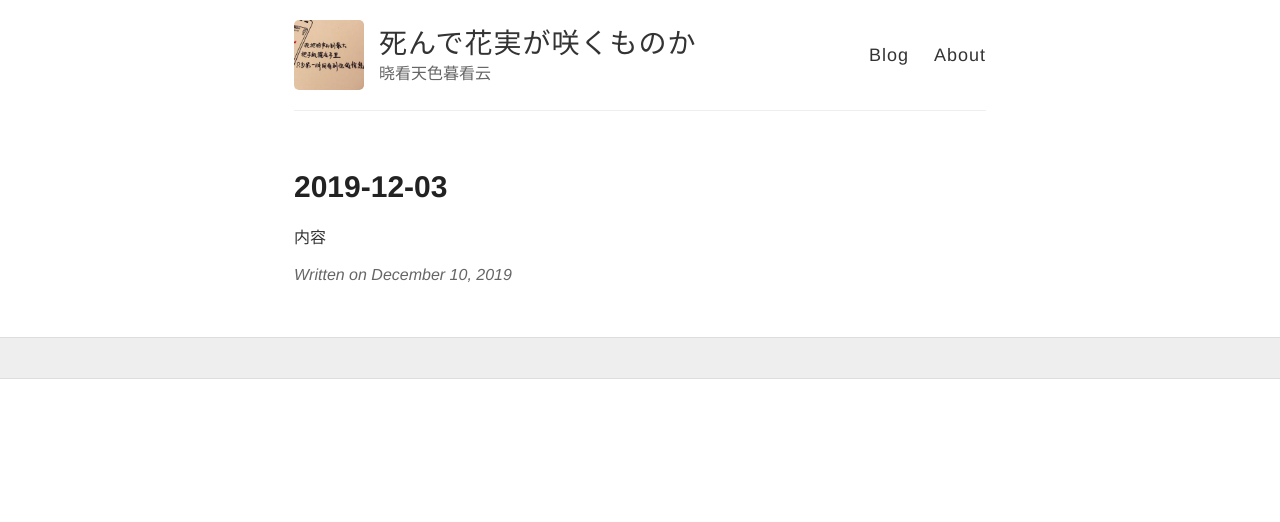
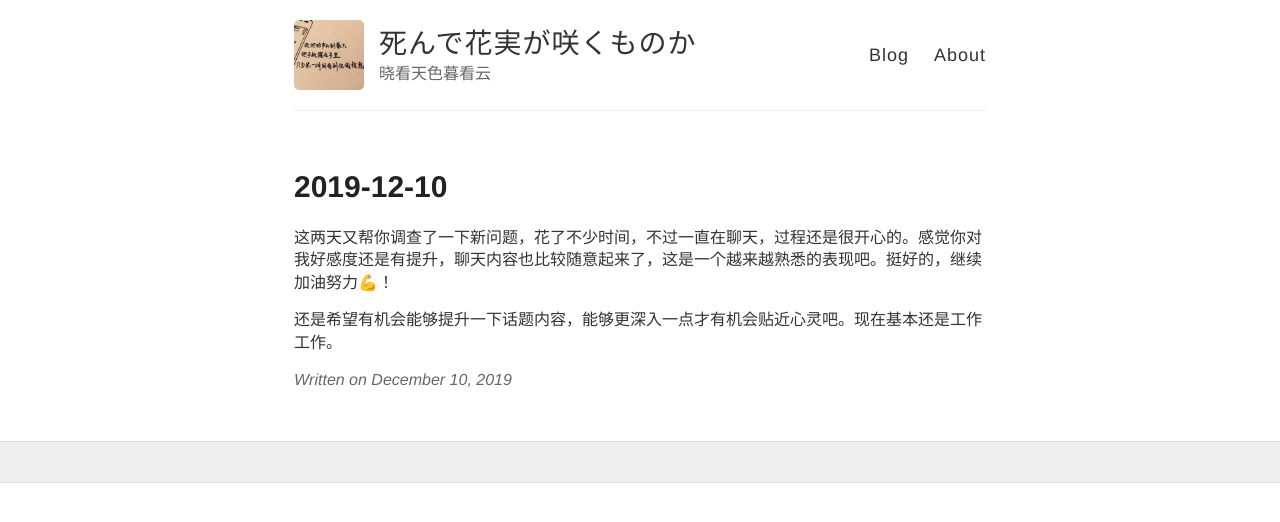
Before and after one commit to wiki650/wiki650.github.io, a Jekyll site: the page built from _posts/2019-12-10-wiki20191210.md, in a window 1280 px wide. Shown: the top 522 px of the page. Built offline with Jekyll 4.4.1, drawn with Linux system fonts in a browser that asks for light colours; comment, search, counter and statistics services are not loaded.

Commit message:
Update 2019-12-10-wiki20191210.md

```diff
--- a/_posts/2019-12-10-wiki20191210.md
+++ b/_posts/2019-12-10-wiki20191210.md
@@ -1,6 +1,8 @@
 ---
 layout: post
-title: 2019-12-03
+title: 2019-12-10
 ---
 
-内容
+这两天又帮你调查了一下新问题，花了不少时间，不过一直在聊天，过程还是很开心的。感觉你对我好感度还是有提升，聊天内容也比较随意起来了，这是一个越来越熟悉的表现吧。挺好的，继续加油努力💪！
+
+还是希望有机会能够提升一下话题内容，能够更深入一点才有机会贴近心灵吧。现在基本还是工作工作。
```
